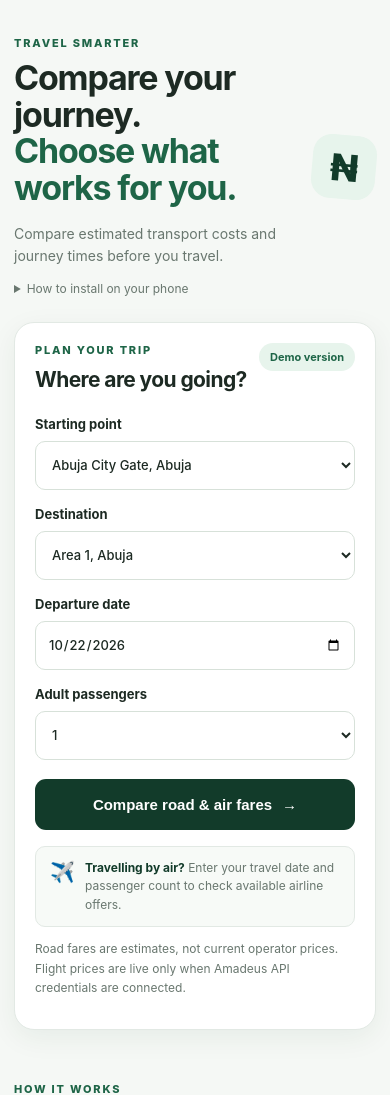
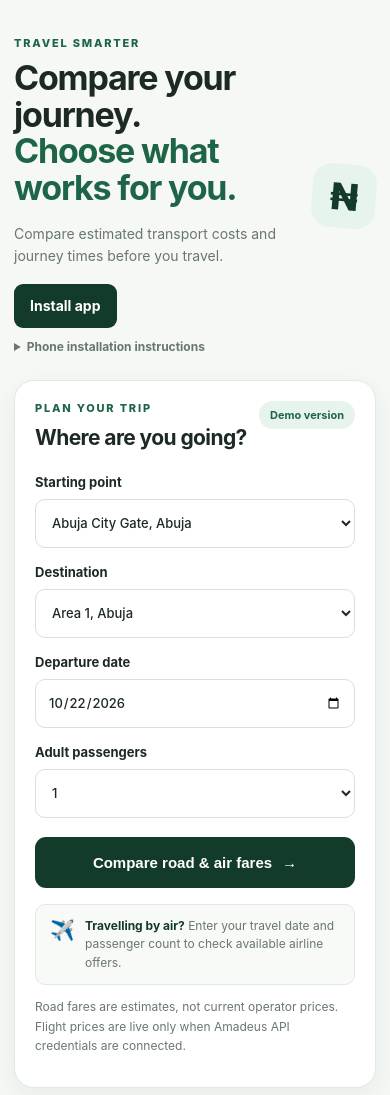
Before and after one commit to jishaya12-oss/Farewise, a Flask app: page / in a window 390 px wide. Shown: the part 60-1155 px from the top of the page. Run offline with Flask 3, Linux system fonts and the light colour scheme; some libraries are stand-ins or nearby versions.

Commit message:
Show mobile app install options

```diff
--- a/farewise_project/static/style.css
+++ b/farewise_project/static/style.css
@@ -19,7 +19,8 @@ body { margin: 0; background: var(--paper); color: var(--ink); font-family: Inte
 .account-nav form { margin: 0; }
 .account-nav button, .subscriber-form button { border: 1px solid var(--line); border-radius: 8px; padding: 8px 10px; background: white; color: var(--green); font: inherit; font-weight: 700; cursor: pointer; }
 .account-nav .account-signup { border-radius: 8px; padding: 9px 11px; background: var(--green); color: white; }
-.install-button { border: 0; border-radius: 9px; padding: 10px 13px; background: var(--green); color: white; font: inherit; font-size: 12px; font-weight: 750; cursor: pointer; }
+.install-actions { display: grid; justify-items: start; gap: 10px; margin-top: 16px; }
+.install-button { min-height: 44px; border: 0; border-radius: 9px; padding: 11px 16px; background: var(--green); color: white; font: inherit; font-size: 14px; font-weight: 750; cursor: pointer; }
 .install-button:hover { background: var(--green-2); }
 .install-button[hidden] { display: none; }
 .container { width: min(100% - 36px, 1000px); margin: 0 auto; }
@@ -28,7 +29,9 @@ body { margin: 0; background: var(--paper); color: var(--ink); font-family: Inte
 h1 { font-size: clamp(32px, 5vw, 48px); line-height: 1.08; letter-spacing: -1.8px; margin: 0; }
 h1 span { color: var(--green-2); }
 .hero-copy { color: var(--muted); max-width: 510px; line-height: 1.6; margin: 16px 0 0; }
-.install-help { color: var(--muted); font-size: 12px; line-height: 1.5; margin: 12px 0 0; }
+.install-help { color: var(--muted); font-size: 12px; line-height: 1.5; max-width: 510px; }
+.install-help summary { cursor: pointer; font-weight: 700; }
+.install-help p { margin: 8px 0 0; }
 .hero-mark { display: grid; place-items: center; width: 110px; height: 110px; flex: 0 0 110px; border-radius: 32px; background: var(--mint); color: var(--green); font-size: 62px; font-weight: 800; transform: rotate(5deg); }
 .search-card, .results, .history { background: var(--white); border: 1px solid var(--line); border-radius: 20px; padding: clamp(20px, 4vw, 32px); box-shadow: 0 8px 28px #163c2410; }
 .section-heading, .results-title { display: flex; justify-content: space-between; align-items: center; gap: 12px; margin-bottom: 24px; }
@@ -116,7 +119,6 @@ footer { text-align: center; padding: 10px 0 25px; color: var(--muted); font-siz
   .topbar { min-height: 60px; padding: 8px 14px; flex-wrap: wrap; }
   .top-note { display: none; }
   .account-nav { gap: 8px; }
-  .install-button { padding: 9px 11px; }
   .container { width: min(100% - 28px, 1000px); }
   .hero { padding: 36px 0 24px; }
   .hero-mark { width: 64px; height: 64px; flex-basis: 64px; border-radius: 19px; font-size: 37px; }
--- a/farewise_project/templates/index.html
+++ b/farewise_project/templates/index.html
@@ -30,7 +30,6 @@
       <a class="account-signup" href="{{ url_for('register') }}">Sign up</a>
       {% endif %}
     </nav>
-    <button class="install-button" id="install-app" type="button" hidden>Install app</button>
   </header>
 
   <main class="container">
@@ -39,11 +38,14 @@
         <p class="eyebrow">TRAVEL SMARTER</p>
         <h1>Compare your journey.<br><span>Choose what works for you.</span></h1>
         <p class="hero-copy">Compare estimated transport costs and journey times before you travel.</p>
-        <details class="install-help">
-          <summary>How to install on your phone</summary>
-          <p><strong>Android:</strong> in Chrome, tap <strong>Install app</strong> if it appears, or open the menu and choose <strong>Install app</strong> or <strong>Add to Home screen</strong>.</p>
-          <p><strong>iPhone:</strong> open this page in <strong>Safari</strong>, tap <strong>Share</strong>, scroll down, then tap <strong>Add to Home Screen</strong> and <strong>Add</strong>. The install button is not available in iPhone browsers.</p>
-        </details>
+        <div class="install-actions">
+          <button class="install-button" id="install-app" type="button" aria-controls="install-help" aria-expanded="false">Install app</button>
+          <details class="install-help" id="install-help">
+            <summary>Phone installation instructions</summary>
+            <p><strong>Android:</strong> in Chrome, choose <strong>Install app</strong> when prompted, or open the browser menu and choose <strong>Install app</strong> or <strong>Add to Home screen</strong>.</p>
+            <p><strong>iPhone:</strong> open this page in <strong>Safari</strong>, tap <strong>Share</strong>, scroll down, then tap <strong>Add to Home Screen</strong> and <strong>Add</strong>.</p>
+          </details>
+        </div>
       </div>
       <div class="hero-mark" aria-hidden="true">₦</div>
     </section>
```
Also changed, not shown: farewise_project/static/app.js (+29 -7 lines), farewise_project/tests/test_accounts.py (+19 -0 lines), public/app.js (+29 -7 lines), public/static/style.css (+5 -3 lines), farewise_project/README.md.
